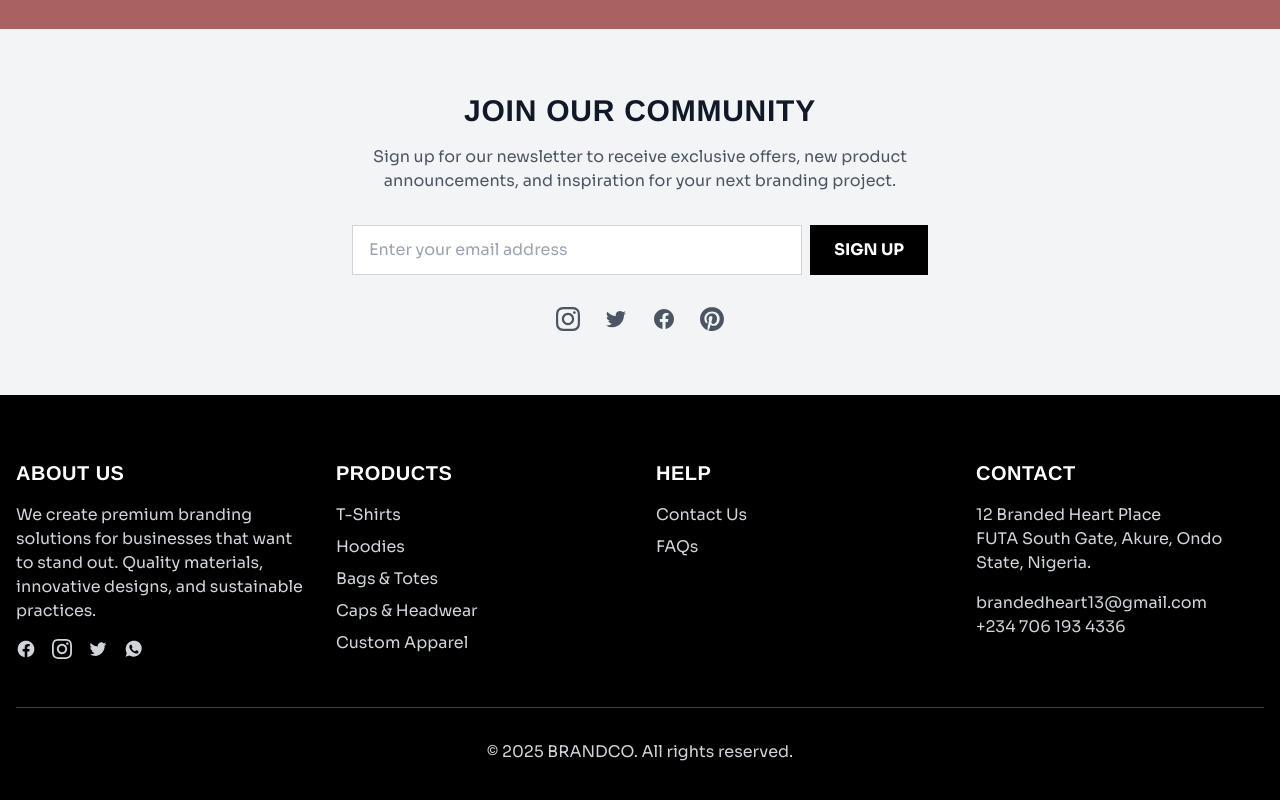
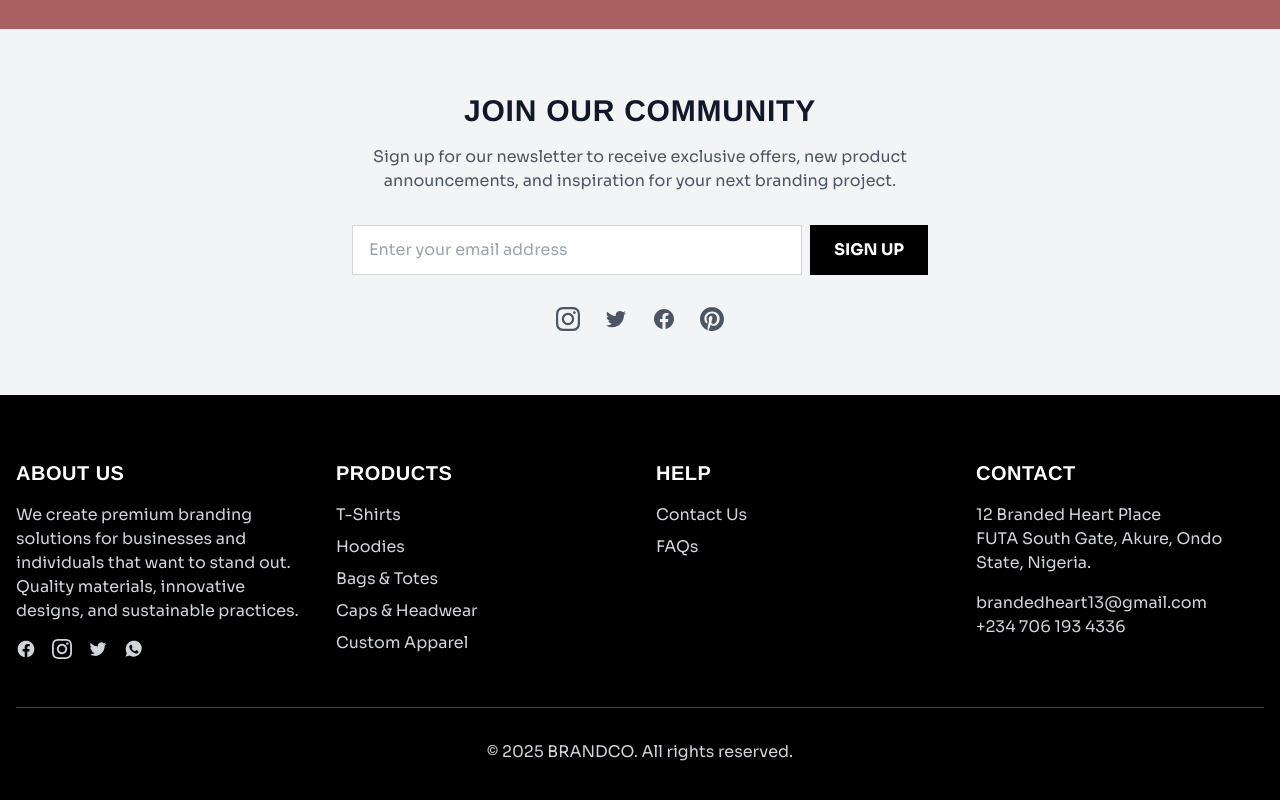
Before and after one commit to TomDevy/branded-heart, a Next.js app: page / in a window 1280 px wide. Shown: the part 2403-3203 px from the top of the page. Built offline with nearby package versions, Linux system fonts and the light colour scheme; grey boxes are pictures that could not be loaded.

Commit message:
work on products page

```diff
--- a/src/components/Footer.tsx
+++ b/src/components/Footer.tsx
@@ -17,7 +17,7 @@
           <div>
             <h3 className="text-xl font-bold mb-4">ABOUT US</h3>
             <p className="text-gray-300 mb-4">
-              We create premium branding solutions for businesses that want to
+              We create premium branding solutions for businesses and individuals that want to
               stand out. Quality materials, innovative designs, and sustainable
               practices.
             </p>
```
